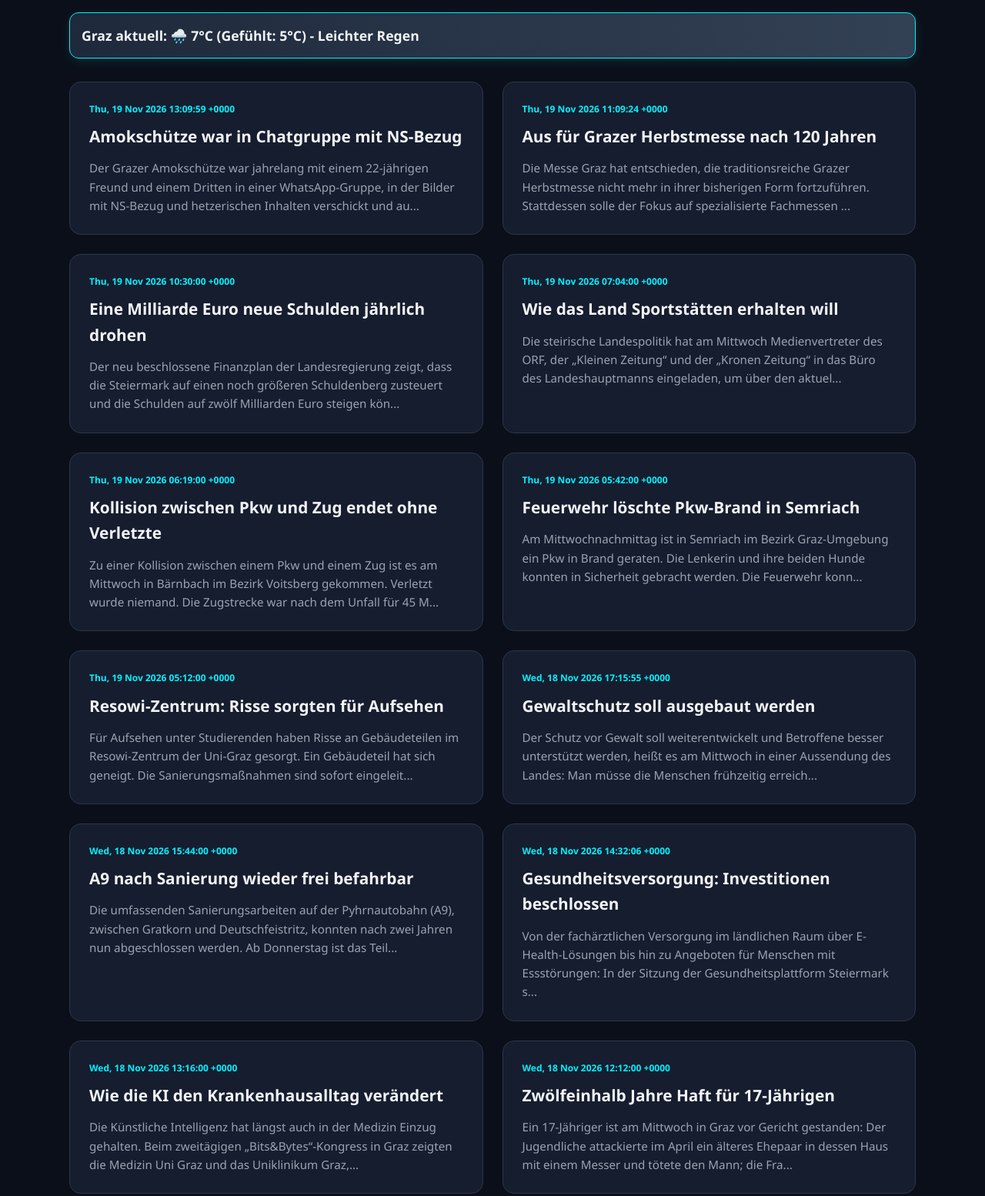
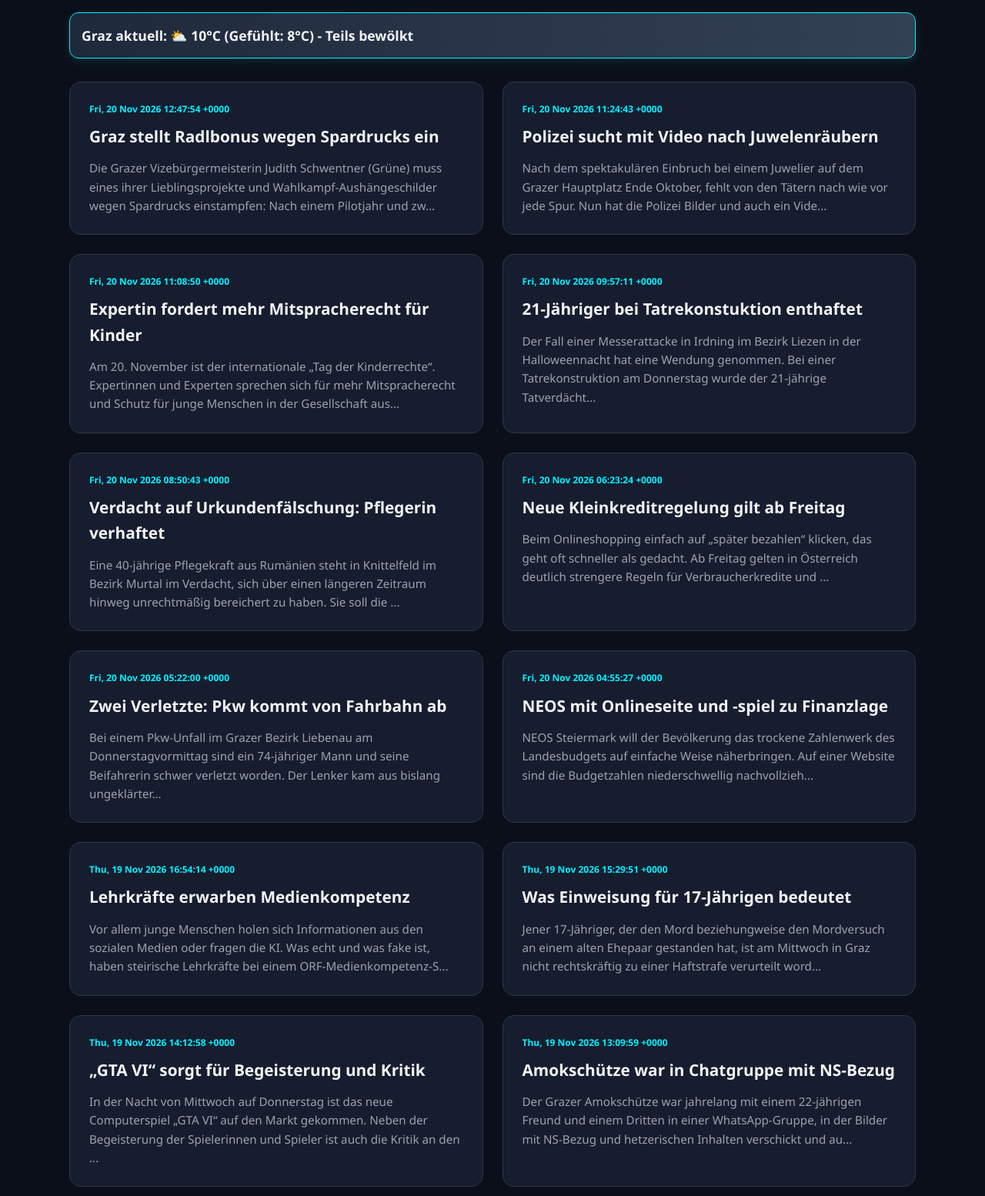
Before and after one commit to HACKERX6661/daily-news, a plain HTML site: page index.html in a window 1280 px wide. Shown: the part 140-1694 px from the top of the page at 77% size. Drawn offline with Linux system fonts and the light colour scheme.

Commit message:
Update News Hub

```diff
--- a/index.html
+++ b/index.html
@@ -53,129 +53,129 @@
         </header>
 
         <div class="weather-bar">
-            Graz aktuell: 🌧️ 7°C (Gefühlt: 5°C) - Leichter Regen
+            Graz aktuell: ⛅ 10°C (Gefühlt: 8°C) - Teils bewölkt
         </div>
 
         <div id="news-container">
 
+                <div class="news-item">
+                    <div class="date">Fri, 20 Nov 2026 12:47:54 +0000</div>
+                    <h3><a href="https://steiermark.orf.at/stories/3380373/" target="_blank">Graz stellt Radlbonus wegen Spardrucks ein</a></h3>
+                    <p>Die Grazer Vizebürgermeisterin Judith Schwentner (Grüne) muss eines ihrer Lieblingsprojekte und Wahlkampf-Aushängeschilder wegen Spardrucks einstampfen: Nach einem Pilotjahr und zw...</p>
+                </div>
+                <div class="news-item">
+                    <div class="date">Fri, 20 Nov 2026 11:24:43 +0000</div>
+                    <h3><a href="https://steiermark.orf.at/stories/3380396/" target="_blank">Polizei sucht mit Video nach Juwelenräubern</a></h3>
+                    <p>Nach dem spektakulären Einbruch bei einem Juwelier auf dem Grazer Hauptplatz Ende Oktober, fehlt von den Tätern nach wie vor jede Spur. Nun hat die Polizei Bilder und auch ein Vide...</p>
+                </div>
+                <div class="news-item">
+                    <div class="date">Fri, 20 Nov 2026 11:08:50 +0000</div>
+                    <h3><a href="https://steiermark.orf.at/stories/3380329/" target="_blank">Expertin fordert mehr Mitspracherecht für Kinder</a></h3>
+                    <p>Am 20. November ist der internationale „Tag der Kinderrechte“. Expertinnen und Experten sprechen sich für mehr Mitspracherecht und Schutz für junge Menschen in der Gesellschaft aus...</p>
+                </div>
+                <div class="news-item">
+                    <div class="date">Fri, 20 Nov 2026 09:57:11 +0000</div>
+                    <h3><a href="https://steiermark.orf.at/stories/3380351/" target="_blank">21-Jähriger bei Tatrekonstuktion enthaftet</a></h3>
+                    <p>Der Fall einer Messerattacke in Irdning im Bezirk Liezen in der Halloweennacht hat eine Wendung genommen. Bei einer Tatrekonstruktion am Donnerstag wurde der 21-jährige Tatverdächt...</p>
+                </div>
+                <div class="news-item">
+                    <div class="date">Fri, 20 Nov 2026 08:50:43 +0000</div>
+                    <h3><a href="https://steiermark.orf.at/stories/3380349/" target="_blank">Verdacht auf Urkundenfälschung: Pflegerin verhaftet</a></h3>
+                    <p>Eine 40-jährige Pflegekraft aus Rumänien steht in Knittelfeld im Bezirk Murtal im Verdacht, sich über einen längeren Zeitraum hinweg unrechtmäßig bereichert zu haben. Sie soll die ...</p>
+                </div>
+                <div class="news-item">
+                    <div class="date">Fri, 20 Nov 2026 06:23:24 +0000</div>
+                    <h3><a href="https://steiermark.orf.at/stories/3380283/" target="_blank">Neue Kleinkreditregelung gilt ab Freitag</a></h3>
+                    <p>Beim Onlineshopping einfach auf „später bezahlen“ klicken, das geht oft schneller als gedacht. Ab Freitag gelten in Österreich deutlich strengere Regeln für Verbraucherkredite und ...</p>
+                </div>
+                <div class="news-item">
+                    <div class="date">Fri, 20 Nov 2026 05:22:00 +0000</div>
+                    <h3><a href="https://steiermark.orf.at/stories/3380322/" target="_blank">Zwei Verletzte: Pkw kommt von Fahrbahn ab</a></h3>
+                    <p>Bei einem Pkw-Unfall im Grazer Bezirk Liebenau am Donnerstagvormittag sind ein 74-jähriger Mann und seine Beifahrerin schwer verletzt worden. Der Lenker kam aus bislang ungeklärter...</p>
+                </div>
+                <div class="news-item">
+                    <div class="date">Fri, 20 Nov 2026 04:55:27 +0000</div>
+                    <h3><a href="https://steiermark.orf.at/stories/3380271/" target="_blank">NEOS mit Onlineseite und -spiel zu Finanzlage</a></h3>
+                    <p>NEOS Steiermark will der Bevölkerung das trockene Zahlenwerk des Landesbudgets auf einfache Weise näherbringen. Auf einer Website sind die Budgetzahlen niederschwellig nachvollzieh...</p>
+                </div>
+                <div class="news-item">
+                    <div class="date">Thu, 19 Nov 2026 16:54:14 +0000</div>
+                    <h3><a href="https://steiermark.orf.at/stories/3380295/" target="_blank">Lehrkräfte erwarben Medienkompetenz</a></h3>
+                    <p>Vor allem junge Menschen holen sich Informationen aus den sozialen Medien oder fragen die KI. Was echt und was fake ist, haben steirische Lehrkräfte bei einem ORF-Medienkompetenz-S...</p>
+                </div>
+                <div class="news-item">
+                    <div class="date">Thu, 19 Nov 2026 15:29:51 +0000</div>
+                    <h3><a href="https://steiermark.orf.at/stories/3380289/" target="_blank">Was Einweisung für 17-Jährigen bedeutet</a></h3>
+                    <p>Jener 17-Jähriger, der den Mord beziehungweise den Mordversuch an einem alten Ehepaar gestanden hat, ist am Mittwoch in Graz nicht rechtskräftig zu einer Haftstrafe verurteilt word...</p>
+                </div>
+                <div class="news-item">
+                    <div class="date">Thu, 19 Nov 2026 14:12:58 +0000</div>
+                    <h3><a href="https://steiermark.orf.at/stories/3380236/" target="_blank">„GTA VI“ sorgt für Begeisterung und Kritik</a></h3>
+                    <p>In der Nacht von Mittwoch auf Donnerstag ist das neue Computerspiel „GTA VI“ auf den Markt gekommen. Neben der Begeisterung der Spielerinnen und Spieler ist auch die Kritik an den ...</p>
+                </div>
                 <div class="news-item">
                     <div class="date">Thu, 19 Nov 2026 13:09:59 +0000</div>
                     <h3><a href="https://steiermark.orf.at/stories/3380267/" target="_blank">Amokschütze war in Chatgruppe mit NS-Bezug</a></h3>
                     <p>Der Grazer Amokschütze war jahrelang mit einem 22-jährigen Freund und einem Dritten in einer WhatsApp-Gruppe, in der Bilder mit NS-Bezug und hetzerischen Inhalten verschickt und au...</p>
                 </div>
                 <div class="news-item">
-                    <div class="date">Thu, 19 Nov 2026 11:09:24 +0000</div>
-                    <h3><a href="https://steiermark.orf.at/stories/3380219/" target="_blank">Aus für Grazer Herbstmesse nach 120 Jahren</a></h3>
-                    <p>Die Messe Graz hat entschieden, die traditionsreiche Grazer Herbstmesse nicht mehr in ihrer bisherigen Form fortzuführen. Stattdessen solle der Fokus auf spezialisierte Fachmessen ...</p>
-                </div>
-                <div class="news-item">
-                    <div class="date">Thu, 19 Nov 2026 10:30:00 +0000</div>
-                    <h3><a href="https://steiermark.orf.at/stories/3380179/" target="_blank">Eine Milliarde Euro neue Schulden jährlich drohen</a></h3>
-                    <p>Der neu beschlossene Finanzplan der Landesregierung zeigt, dass die Steiermark auf einen noch größeren Schuldenberg zusteuert und die Schulden auf zwölf Milliarden Euro steigen kön...</p>
-                </div>
-                <div class="news-item">
-                    <div class="date">Thu, 19 Nov 2026 07:04:00 +0000</div>
-                    <h3><a href="https://steiermark.orf.at/stories/3380083/" target="_blank">Wie das Land Sportstätten erhalten will</a></h3>
-                    <p>Die steirische Landespolitik hat am Mittwoch Medienvertreter des ORF, der „Kleinen Zeitung“ und der „Kronen Zeitung“ in das Büro des Landeshauptmanns eingeladen, um über den aktuel...</p>
-                </div>
-                <div class="news-item">
-                    <div class="date">Thu, 19 Nov 2026 06:19:00 +0000</div>
-                    <h3><a href="https://steiermark.orf.at/stories/3380175/" target="_blank">Kollision zwischen Pkw und Zug endet ohne Verletzte</a></h3>
-                    <p>Zu einer Kollision zwischen einem Pkw und einem Zug ist es am Mittwoch in Bärnbach im Bezirk Voitsberg gekommen. Verletzt wurde niemand. Die Zugstrecke war nach dem Unfall für 45 M...</p>
-                </div>
-                <div class="news-item">
-                    <div class="date">Thu, 19 Nov 2026 05:42:00 +0000</div>
-                    <h3><a href="https://steiermark.orf.at/stories/3380174/" target="_blank">Feuerwehr löschte Pkw-Brand in Semriach</a></h3>
-                    <p>Am Mittwochnachmittag ist in Semriach im Bezirk Graz-Umgebung ein Pkw in Brand geraten. Die Lenkerin und ihre beiden Hunde konnten in Sicherheit gebracht werden. Die Feuerwehr konn...</p>
-                </div>
-                <div class="news-item">
-                    <div class="date">Thu, 19 Nov 2026 05:12:00 +0000</div>
-                    <h3><a href="https://steiermark.orf.at/stories/3380130/" target="_blank">Resowi-Zentrum: Risse sorgten für Aufsehen</a></h3>
-                    <p>Für Aufsehen unter Studierenden haben Risse an Gebäudeteilen im Resowi-Zentrum der Uni-Graz gesorgt. Ein Gebäudeteil hat sich geneigt. Die Sanierungsmaßnahmen sind sofort eingeleit...</p>
-                </div>
-                <div class="news-item">
-                    <div class="date">Wed, 18 Nov 2026 17:15:55 +0000</div>
-                    <h3><a href="https://steiermark.orf.at/stories/3380147/" target="_blank">Gewaltschutz soll ausgebaut werden</a></h3>
-                    <p>Der Schutz vor Gewalt soll weiterentwickelt und Betroffene besser unterstützt werden, heißt es am Mittwoch in einer Aussendung des Landes: Man müsse die Menschen frühzeitig erreich...</p>
-                </div>
-                <div class="news-item">
-                    <div class="date">Wed, 18 Nov 2026 15:44:00 +0000</div>
-                    <h3><a href="https://steiermark.orf.at/stories/3380060/" target="_blank">A9 nach Sanierung wieder frei befahrbar</a></h3>
-                    <p>Die umfassenden Sanierungsarbeiten auf der Pyhrnautobahn (A9), zwischen Gratkorn und Deutschfeistritz, konnten nach zwei Jahren nun abgeschlossen werden. Ab Donnerstag ist das Teil...</p>
-                </div>
-                <div class="news-item">
-                    <div class="date">Wed, 18 Nov 2026 14:32:06 +0000</div>
-                    <h3><a href="https://steiermark.orf.at/stories/3380108/" target="_blank">Gesundheitsversorgung: Investitionen beschlossen</a></h3>
-                    <p>Von der fachärztlichen Versorgung im ländlichen Raum über E-Health-Lösungen bis hin zu Angeboten für Menschen mit Essstörungen: In der Sitzung der Gesundheitsplattform Steiermark s...</p>
-                </div>
-                <div class="news-item">
-                    <div class="date">Wed, 18 Nov 2026 13:16:00 +0000</div>
-                    <h3><a href="https://steiermark.orf.at/stories/3379926/" target="_blank">Wie die KI den Krankenhausalltag verändert</a></h3>
-                    <p>Die Künstliche Intelligenz hat längst auch in der Medizin Einzug gehalten. Beim zweitägigen „Bits&amp;Bytes“-Kongress in Graz zeigten die Medizin Uni Graz und das Uniklinikum Graz,...</p>
-                </div>
-                <div class="news-item">
-                    <div class="date">Wed, 18 Nov 2026 12:12:00 +0000</div>
-                    <h3><a href="https://steiermark.orf.at/stories/3379635/" target="_blank">Zwölfeinhalb Jahre Haft für 17-Jährigen</a></h3>
-                    <p>Ein 17-Jähriger ist am Mittwoch in Graz vor Gericht gestanden: Der Jugendliche attackierte im April ein älteres Ehepaar in dessen Haus mit einem Messer und tötete den Mann; die Fra...</p>
-                </div>
-                <div class="news-item">
                     <div class="date">Aktuell</div>
-                    <h3><a href="https://orf.at/stories/3448675/" target="_blank">Viel Absicht, keine Zusagen</a></h3>
-                    <p>Die USA, China und Russland wollen einen Dialog über die Verringerung nuklearer Risiken und die Verhinderung der Verbreitung von Atomwaffen führen. Darauf verständigten sich US-Prä...</p>
-                </div>
-                <div class="news-item">
-                    <div class="date">Aktuell</div>
-                    <h3><a href="https://orf.at/stories/3448677/" target="_blank">Kommission bestätigt Cyberangriff mit KI im Oktober</a></h3>
+                    <h3><a href="https://orf.at/stories/3448782/" target="_blank">Schäden an Österreichs Botschaft: Moskau weist Schuld zurück</a></h3>
                     <p>...</p>
                 </div>
                 <div class="news-item">
                     <div class="date">Aktuell</div>
-                    <h3><a href="https://orf.at/stories/3448676/" target="_blank">COP31: Fossile Brennstoffe nicht mehr in Beschlussentwurf</a></h3>
+                    <h3><a href="https://orf.at/stories/3448767/" target="_blank">Polen meldet Einschlag von Marschflugkörper</a></h3>
+                    <p>Bei nächtlichen Angriffen auf die Ukraine ist polnischen Regierungsangaben zufolge ein russischer Marschflugkörper in den Luftraum Polens eingedrungen und abgestürzt. Zwei weitere ...</p>
+                </div>
+                <div class="news-item">
+                    <div class="date">Aktuell</div>
+                    <h3><a href="https://orf.at/stories/3448765/" target="_blank">Grüne feiern 40 Jahre im Parlament</a></h3>
+                    <p>Mit einem Festakt im Parlament haben die Grünen am Freitag 40 Jahre im Parlament gefeiert. Die grüne Bundessprecherin Leonore Gewessler begrüßte Gründungsmitglieder und aktuelle Mi...</p>
+                </div>
+                <div class="news-item">
+                    <div class="date">Aktuell</div>
+                    <h3><a href="https://orf.at/stories/3448779/" target="_blank">Österreich Werbung will mehr Skifahrer im Spätwinter</a></h3>
                     <p>...</p>
                 </div>
                 <div class="news-item">
                     <div class="date">Aktuell</div>
-                    <h3><a href="https://orf.at/stories/3448669/" target="_blank">Kushner und Witkoff auf Gipfel der „Koalition der Willigen“</a></h3>
+                    <h3><a href="https://orf.at/stories/3448778/" target="_blank">Großstreik gegen Regierung in Italien</a></h3>
                     <p>...</p>
                 </div>
                 <div class="news-item">
                     <div class="date">Aktuell</div>
-                    <h3><a href="https://orf.at/stories/3448655/" target="_blank">Myanmar beging Genozid an Rohingya</a></h3>
-                    <p>Myanmar ist einem Urteil des Internationalen Gerichtshofs (IGH) in Den Haag zufolge verantwortlich für Völkermord an den Rohingya. Das höchste Gericht der UNO sah es mit Verweis au...</p>
-                </div>
-                <div class="news-item">
-                    <div class="date">Aktuell</div>
-                    <h3><a href="https://orf.at/stories/3448666/" target="_blank">Windbranche kritisiert Mangel an Ausschreibungen</a></h3>
+                    <h3><a href="https://orf.at/stories/3448773/" target="_blank">Lufthansa streicht in Deutschland 1.000 Jobs</a></h3>
                     <p>...</p>
                 </div>
                 <div class="news-item">
                     <div class="date">Aktuell</div>
-                    <h3><a href="https://orf.at/stories/3448664/" target="_blank">Panama droht mit Blockade von COP31-Beschlüssen</a></h3>
+                    <h3><a href="https://orf.at/stories/3448766/" target="_blank">Myanmar weist IGH-Urteil zu Völkermord an Rohingya zurück</a></h3>
                     <p>...</p>
                 </div>
                 <div class="news-item">
                     <div class="date">Aktuell</div>
-                    <h3><a href="https://orf.at/stories/3448663/" target="_blank">Klage gegen Österreich wegen Europäischen Haftbefehls</a></h3>
+                    <h3><a href="https://orf.at/stories/3448763/" target="_blank">Minister: Russische Marschflugkörper in Polen abgestürzt</a></h3>
                     <p>...</p>
                 </div>
                 <div class="news-item">
                     <div class="date">Aktuell</div>
-                    <h3><a href="https://orf.at/stories/3448662/" target="_blank">Gynäkologische Kassenversorgung wird ausgebaut</a></h3>
+                    <h3><a href="https://orf.at/stories/3448762/" target="_blank">Weitere russische Regionen schränken Benzinverkauf ein</a></h3>
                     <p>...</p>
                 </div>
                 <div class="news-item">
                     <div class="date">Aktuell</div>
-                    <h3><a href="https://orf.at/stories/3448661/" target="_blank">IGH verurteilt Myanmar für Völkermord an Rohingya</a></h3>
+                    <h3><a href="https://orf.at/stories/3448761/" target="_blank">Russland gegen Sicherheitsgarantien nach NATO-Art für Ukraine</a></h3>
                     <p>...</p>
                 </div>
                 <div class="news-item">
                     <div class="date">Aktuell</div>
-                    <h3><a href="https://orf.at/stories/3448658/" target="_blank">AMS-Chef rechnet langfristig mit Einsparungen bei Sozialhilfe</a></h3>
+                    <h3><a href="https://orf.at/stories/3448752/" target="_blank">RH sieht weiter Mängel bei Einsatzbereitschaft der Miliz</a></h3>
                     <p>...</p>
                 </div>
                 <div class="news-item">
                     <div class="date">Aktuell</div>
-                    <h3><a href="https://orf.at/stories/3448654/" target="_blank">IGH verkündet Urteil über Rohingya-Völkermord</a></h3>
+                    <h3><a href="https://orf.at/stories/3448751/" target="_blank">EU einigt sich mit GB auf Projekte zu Wiederannäherung</a></h3>
                     <p>...</p>
                 </div>
         </div>
```
